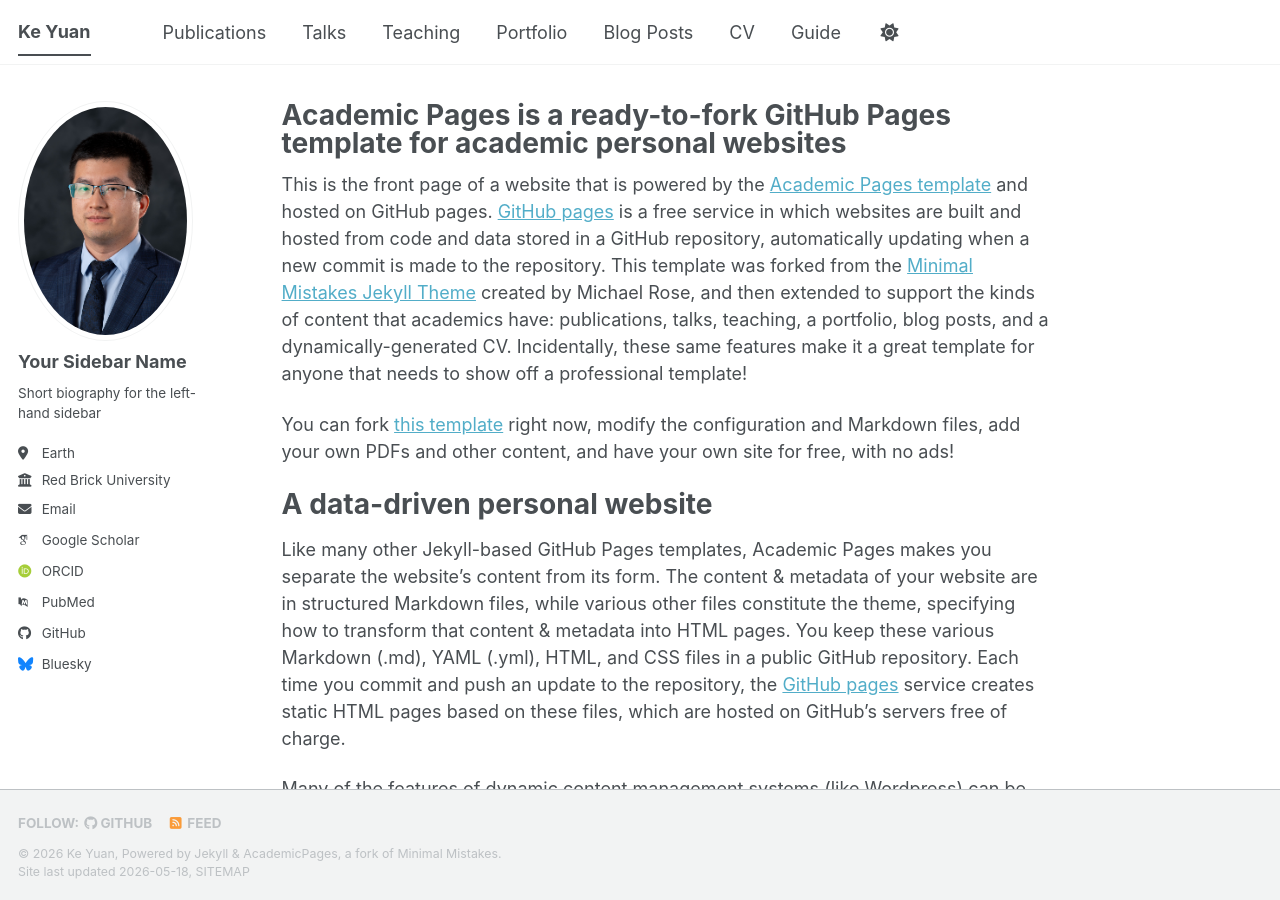
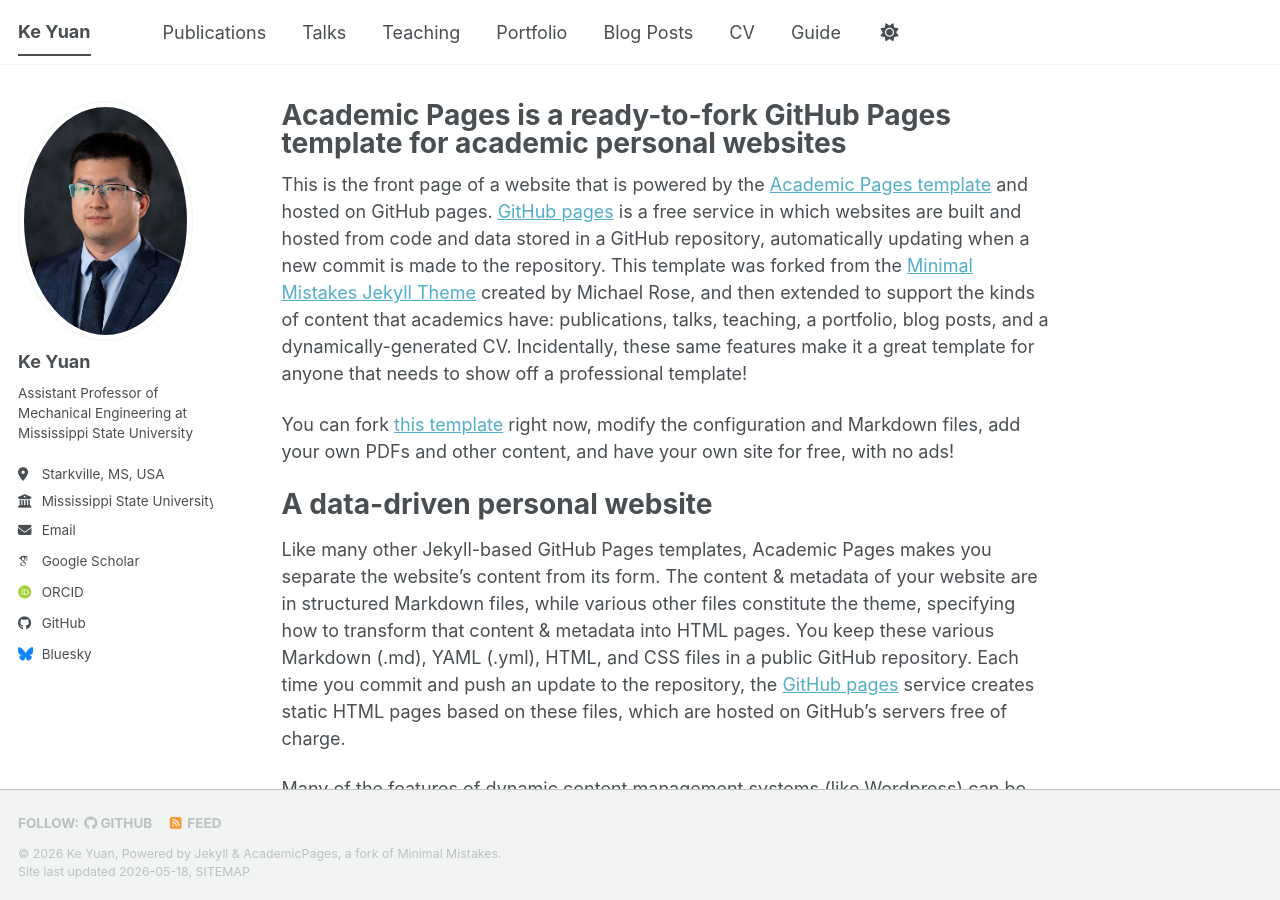
Before and after one commit to KeYuan2025/KeYuan2025.github.io, a Jekyll site: the page built from _pages/about.md, in a window 1280 px wide and 900 px high. Built offline with Jekyll 4.4.1, drawn with Linux system fonts in a browser that asks for light colours; some web fonts are replaced; a script bundle is joined from its source files by our own code; library files that are not in the unit come from our copies.

Commit message:
Update _config.yml

```diff
--- a/_config.yml
+++ b/_config.yml
@@ -23,25 +23,25 @@ repository               : "academicpages/academicpages.github.io"
 #               Additional customization can be done by editing /_includes/author-profile.html
 author:
   # Biographic information
-  avatar           : "profile.png"
-  name             : "Your Sidebar Name"
+  avatar           : "Profile.png"
+  name             : "Ke Yuan"
   pronouns         : # example: "she/her"
-  bio              : "Short biography for the left-hand sidebar"
-  location         : "Earth"
-  employer         : "Red Brick University"
+  bio              : "Assistant Professor of Mechanical Engineering at Mississippi State University"
+  location         : "Starkville, MS, USA"
+  employer         : "Mississippi State University"
   uri              : # URL
-  email            : "none@example.org"
+  email            : "kyuan@me.msstate.edu"
 
   # Academic websites
   academia         : # URL
   arxiv            : # URL - Update with the correct link to your profile
-  googlescholar    : "https://scholar.google.com/citations?user=PS_CX0AAAAAJ"
+  googlescholar    : "https://scholar.google.com/citations?hl=en&user=r1OYKoEAAAAJ&view_op=list_works&sortby=pubdate"
   inspire-hep      : # URL
   impactstory      : # URL
-  orcid            : "https://orcid.org/yourorcidurl"
+  orcid            : "https://orcid.org/my-orcid?orcid=0000-0003-0439-584X"
   semantic         : # URL
   ssrn             : # URL
-  pubmed           : "https://www.ncbi.nlm.nih.gov/pubmed/?term=john+snow"
+  pubmed           : # "https://www.ncbi.nlm.nih.gov/pubmed/?term=john+snow"
   researchgate     : # URL
   scopus           : # URL
   zotero           : # URL
```
